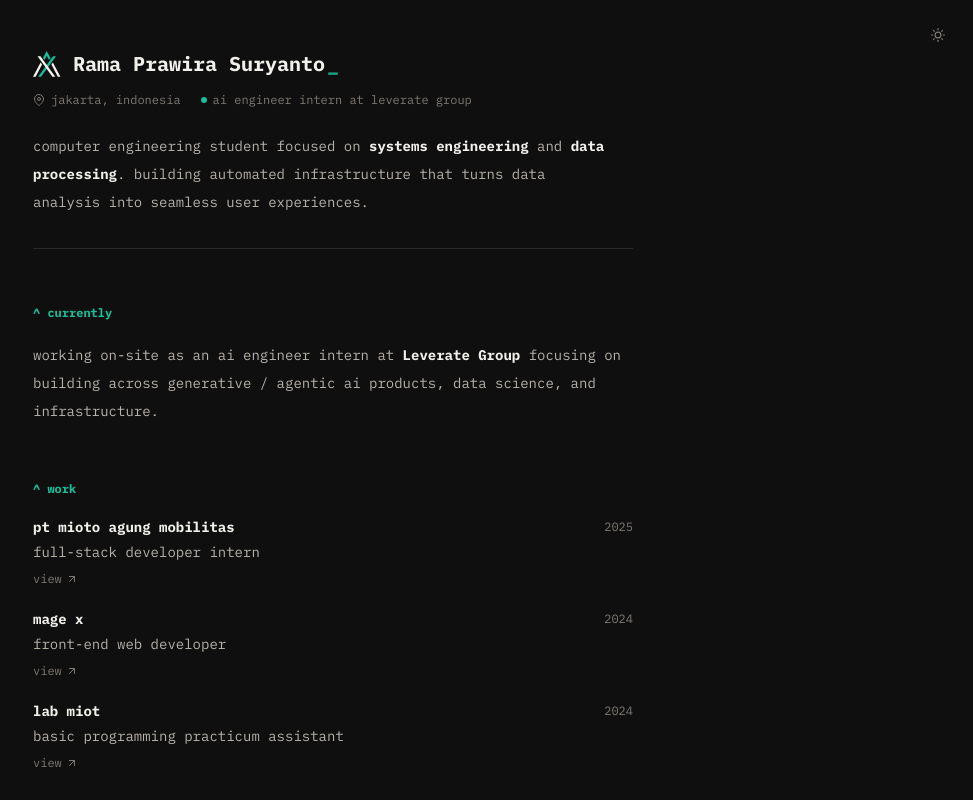
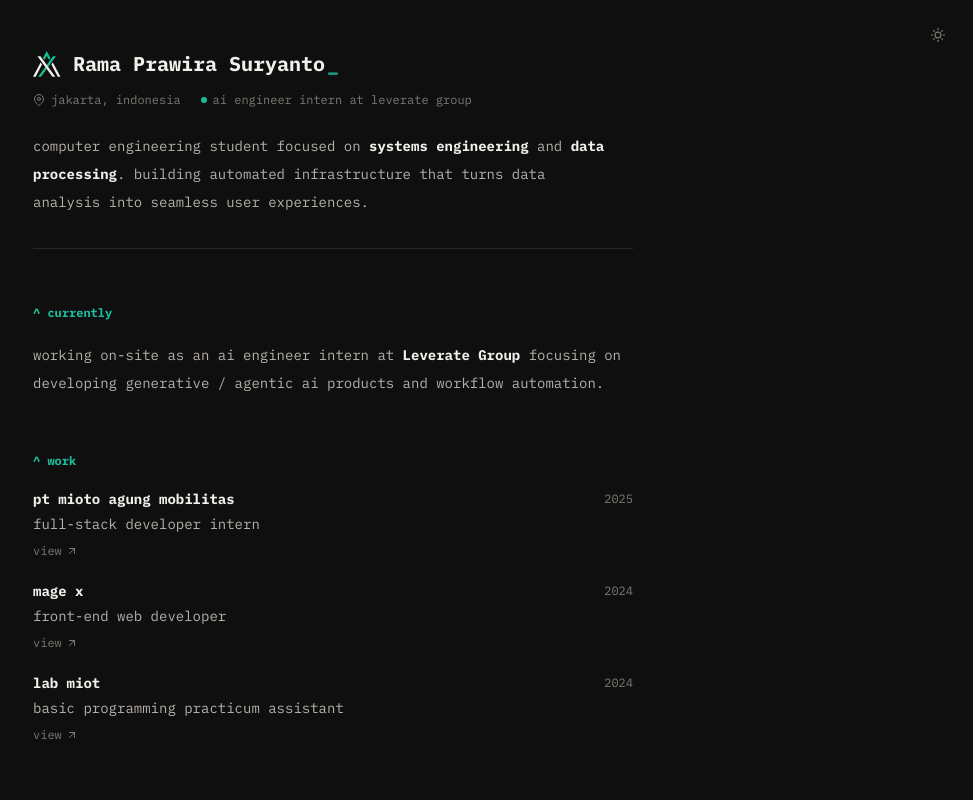
Before and after one commit to axeiira/axeiira-site, a React (Vite) app: page / in a window 1280 px wide. Shown: the top 800 px of the page, without its empty margins (307-1280 px from the left). Built offline with nearby package versions, Linux system fonts and the light colour scheme.

Commit message:
chore: change currently suffix

```diff
--- a/src/data/portfolio.ts
+++ b/src/data/portfolio.ts
@@ -12,7 +12,7 @@ export const profile = {
     company: "Leverate Group",
     href: "https://leverategroup.asia/",
     suffix:
-      "focusing on building across generative / agentic ai products, data science, and infrastructure.",
+      "focusing on developing generative / agentic ai products and workflow automation.",
   },
   email: "mailto:ramaprawira727@gmail.com",
   github: "https://github.com/axeiira",
```
